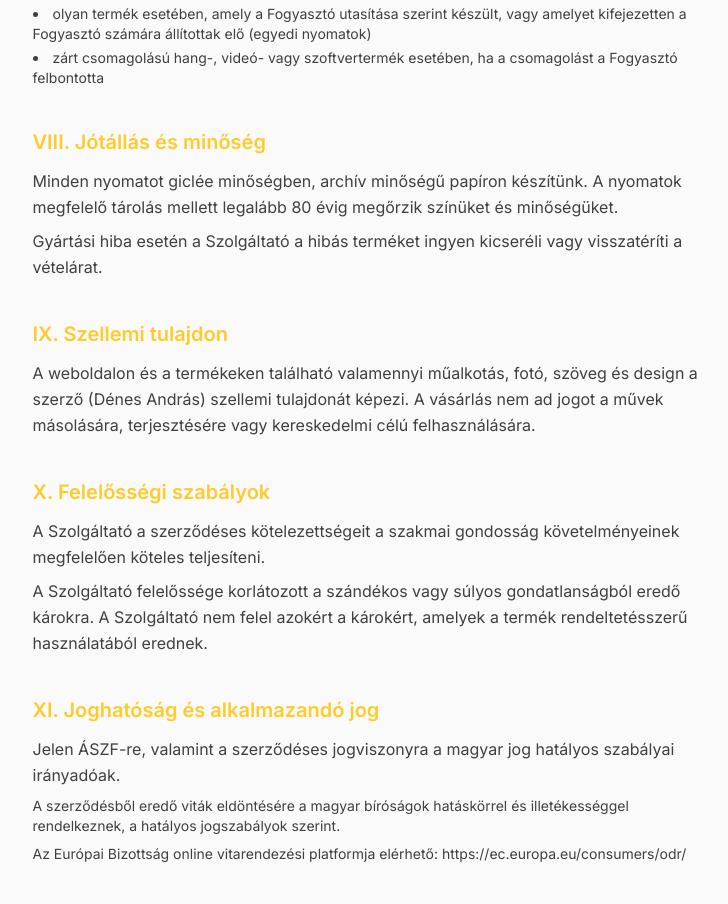
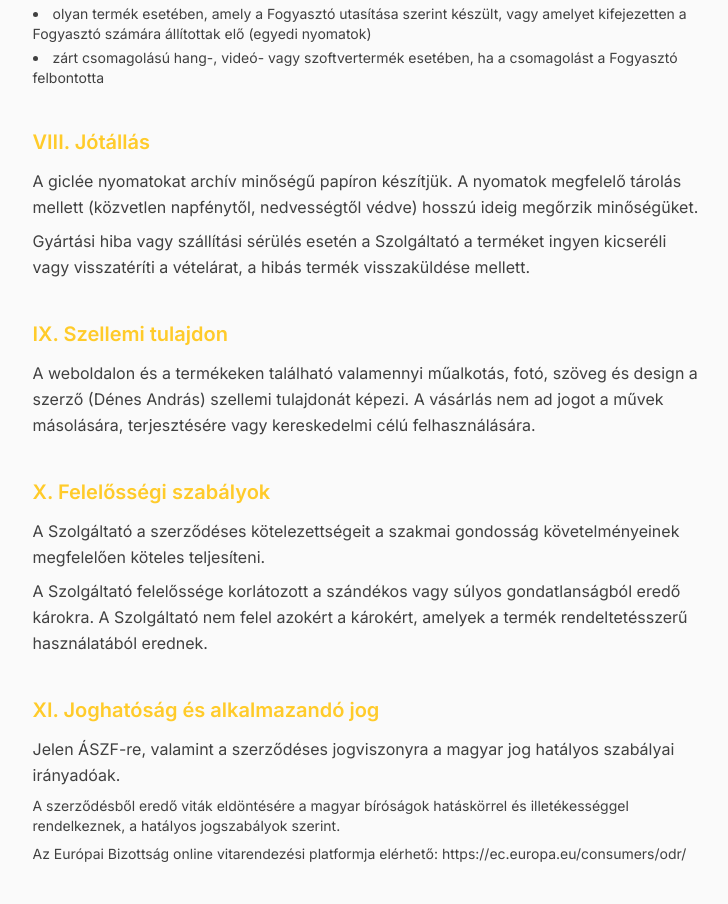
Before and after one commit to denandras/yellowsky, a Next.js app: page /terms in a window 1280 px wide. Shown: the part 1949-2853 px from the top of the page, without its empty margins (264-992 px from the left). Built offline with nearby package versions, Linux system fonts and the light colour scheme; no server answers.

Commit message:
Clarify warranty: quality statement, not guaranteed lifespan
- Remove '80 years' claim (not legally enforceable)
- Change to descriptive quality statement about archival paper
- Add shipping damage to warranty coverage
- Clarify return requirement for replacements

```diff
--- a/components/terms-page-client.tsx
+++ b/components/terms-page-client.tsx
@@ -86,9 +86,9 @@ export default function TermsPageClient({ initialLanguage }: TermsPageClientProp
           ],
         },
         warranty: {
-          title: "VIII. Jótállás és minőség",
-          text: "Minden nyomatot giclée minőségben, archív minőségű papíron készítünk. A nyomatok megfelelő tárolás mellett legalább 80 évig megőrzik színüket és minőségüket.",
-          defects: "Gyártási hiba esetén a Szolgáltató a hibás terméket ingyen kicseréli vagy visszatéríti a vételárat.",
+          title: "VIII. Jótállás",
+          text: "A giclée nyomatokat archív minőségű papíron készítjük. A nyomatok megfelelő tárolás mellett (közvetlen napfénytől, nedvességtől védve) hosszú ideig megőrzik minőségüket.",
+          defects: "Gyártási hiba vagy szállítási sérülés esetén a Szolgáltató a terméket ingyen kicseréli vagy visszatéríti a vételárat, a hibás termék visszaküldése mellett.",
         },
         intellectual: {
           title: "IX. Szellemi tulajdon",
@@ -192,9 +192,9 @@ export default function TermsPageClient({ initialLanguage }: TermsPageClientProp
           ],
         },
         warranty: {
-          title: "VIII. Warranty & Quality",
-          text: "All prints are made in giclée quality on archival paper. With proper storage, prints retain their color and quality for at least 80 years.",
-          defects: "In case of manufacturing defects, the Provider will replace the defective product free of charge or refund the purchase price.",
+          title: "VIII. Warranty",
+          text: "Giclée prints are made on archival quality paper. With proper storage (protected from direct sunlight and moisture), prints maintain their quality for a long time.",
+          defects: "In case of manufacturing defects or shipping damage, the Provider will replace the product free of charge or refund the purchase price, upon return of the defective item.",
         },
         intellectual: {
           title: "IX. Intellectual Property",
```
